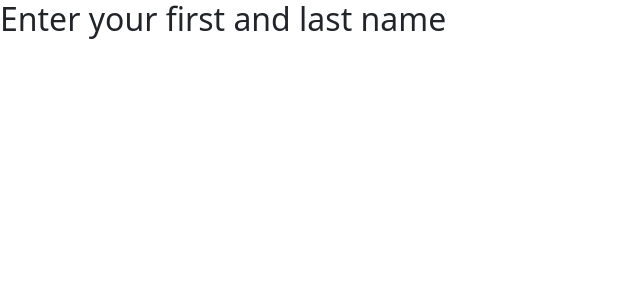
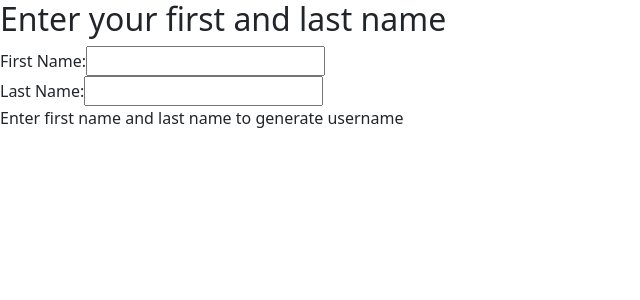
Before and after one commit to siccoo/Wallethub-FE-Test, an Angular app in the folder WH-FE-NG-TEST/: page /test-four in a window 1280 px wide. Shown: the top 300 px of the page, without its empty margins (0-640 px from the left). Built offline with nearby package versions, Linux system fonts and the light colour scheme.

Commit message:
For Angular, test-04.ts completed

```diff
--- a/WH-FE-NG-TEST/src/app/test-01.ts
+++ b/WH-FE-NG-TEST/src/app/test-01.ts
@@ -12,8 +12,8 @@ import { RouterModule } from "@angular/router";
   selector: "ng-app",
   template: `<div>
     <h2>Loan Details</h2>
-    <b>Monthly Payment:</b> {{ monthly_payment | currency}} <br />
-    <b>Late Payment Fee : {{ late_payment | currency}}</b> <br />
+    <b>Monthly Payment:</b> {{ monthly_payment | currency }} <br />
+    <b>Late Payment Fee : {{ late_payment | currency }}</b> <br />
   </div>`,
 })
 export class Test01Component {
@@ -26,7 +26,7 @@ import { Pipe, PipeTransform } from "@angular/core";
 import { formatCurrency, getCurrencySymbol } from "@angular/common";
 
 @Pipe({
-    name: 'currency'
+  name: "currency",
 })
 export class CurrencyComponent implements PipeTransform {
   transform(
--- a/WH-FE-NG-TEST/src/app/test-03.ts
+++ b/WH-FE-NG-TEST/src/app/test-03.ts
@@ -28,7 +28,7 @@ import { CommonModule } from "@angular/common";
       name="email"
     />
     <p>
-        <small style="color: #ff0000">{{ solution.email.message }}</small>
+      <small style="color: #ff0000">{{ solution.email.message }}</small>
     </p>
     <br />
     <input
@@ -38,7 +38,7 @@ import { CommonModule } from "@angular/common";
       name="password"
     />
     <p>
-        <small style="color: #ff0000">{{ solution.password.message }}</small>
+      <small style="color: #ff0000">{{ solution.password.message }}</small>
     </p>
     <button (click)="handleSubmit($event)" type="submit">Submit</button>
     <br /><br />
--- a/WH-FE-NG-TEST/src/app/test-04.ts
+++ b/WH-FE-NG-TEST/src/app/test-04.ts
@@ -3,34 +3,71 @@
  * First name and last name should be lowercased, and then a random integer between 1 and 9 should be added to the end
  * For example: if the inputs are "John" and "DOE" the generated username could be "john_doe_4" or "john_doe_2"
  */
-import { Component, NgModule  } from '@angular/core';
-import { RouterModule} from "@angular/router";
-import { CommonModule } from '@angular/common';
+import { Component, NgModule } from "@angular/core";
+import { RouterModule } from "@angular/router";
+import { CommonModule } from "@angular/common";
 
 @Component({
-    selector : 'ng-app',
-    template : `
+  selector: "ng-app",
+  template: `
     <h2>Enter your first and last name</h2>
     <div>
+      <label>First Name: </label>
+      <input
+        type="text"
+        (change)="onChangeFunc($event)"
+        [value]="firstName"
+        name="firstName"
+      />
+      <br />
+      <label>Last Name: </label>
+      <input
+        type="text"
+        (change)="onChangeFunc($event)"
+        [value]="lastName"
+        name="lastName"
+      />
+      <p>{{ userName }}</p>
     </div>
   `,
-    styles : []
+  styles: [],
 })
 export class UserNameComponent {
+  userName = "Enter first name and last name to generate username";
+  firstName = "";
+  lastName = "";
 
+  onChangeFunc(event: any) {
+    this[event.target.name] = event.target.value;
+    console.log(event.target.value);
 
+    this.addUserName();
+  }
+
+  randomInteger(min, max) {
+    return Math.floor(Math.random() * (max - min + 1)) + min;
+  }
+
+  addUserName() {
+    if (this.firstName && this.lastName) {
+      this.userName = `${this.firstName.toLowerCase()}_${this.lastName.toLowerCase()}_${this.randomInteger(
+        2,
+        8
+      )}`;
+    }
+  }
 }
 
 @NgModule({
-    imports : [
+  imports: [
     CommonModule,
     RouterModule.forChild([
       {
-                path : "",
-                component : UserNameComponent
-            }
-        ])
+        path: "",
+        component: UserNameComponent,
+      },
+    ]),
   ],
-    declarations : [UserNameComponent]
+  declarations: [UserNameComponent],
 })
-export class UserNameModule {};
+export class UserNameModule {}
```
Lines whose indentation alone changed are shown as unchanged.
